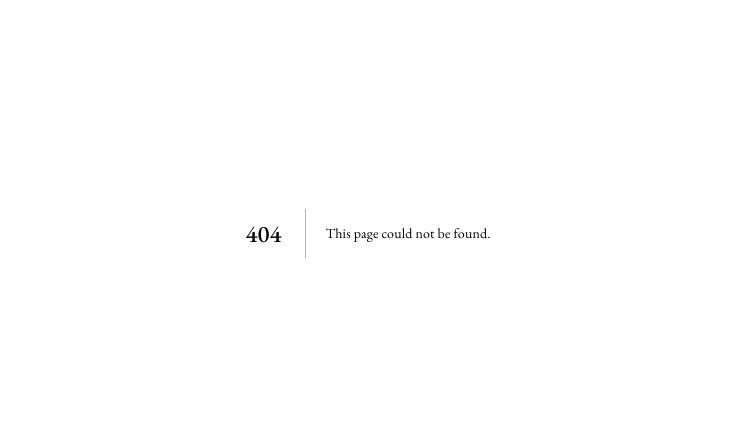
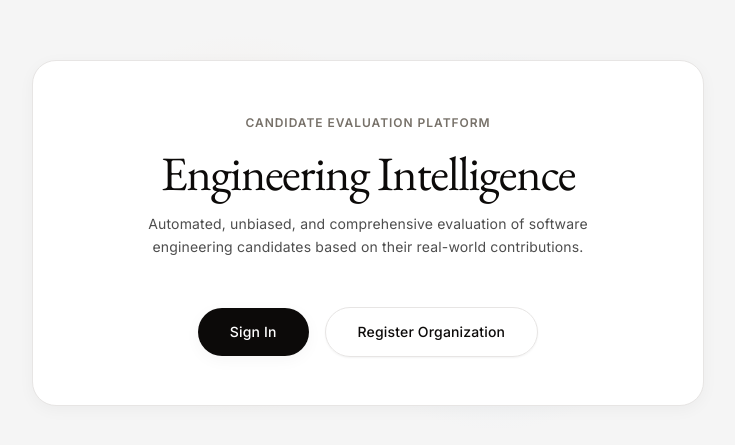
Before and after one commit to VedantSinngh/github-developer, a Next.js app in the folder frontend/: page / in a window 1280 px wide. Before the commit this address had no page. Shown: the part 167-612 px from the top of the page, without its empty margins (272-1007 px from the left). Built offline with nearby package versions, Linux system fonts and the light colour scheme.

Commit message:
feat: add root landing page to resolve 404 on deployment

```diff
--- /dev/null
+++ b/frontend/src/app/page.tsx
@@ -0,0 +1,39 @@
+import Link from "next/link";
+import { Button } from "@/components/ui/button";
+
+export default function Home() {
+  return (
+    <div className="min-h-screen bg-canvas text-ink flex flex-col items-center justify-center p-6 relative overflow-hidden font-sans">
+      {/* Background Orbs */}
+      <div className="absolute top-1/4 left-1/4 w-96 h-96 rounded-full gradient-orb-peach pointer-events-none opacity-50"></div>
+      <div className="absolute bottom-1/4 right-1/4 w-96 h-96 rounded-full gradient-orb-sky pointer-events-none opacity-50"></div>
+
+      <div className="w-full max-w-2xl bg-surface-card border border-hairline rounded-xxl p-12 shadow-soft relative z-10 text-center space-y-8">
+        <div className="space-y-4">
+          <span className="text-[12px] uppercase tracking-[0.96px] font-semibold text-muted">
+            Candidate Evaluation Platform
+          </span>
+          <h1 className="text-5xl font-serif font-light text-ink tracking-tight">
+            Engineering Intelligence
+          </h1>
+          <p className="text-sm text-body max-w-md mx-auto leading-relaxed">
+            Automated, unbiased, and comprehensive evaluation of software engineering candidates based on their real-world contributions.
+          </p>
+        </div>
+
+        <div className="flex flex-col sm:flex-row items-center justify-center gap-4 pt-4">
+          <Link href="/login" className="w-full sm:w-auto">
+            <Button className="w-full sm:w-auto rounded-pill shadow-soft px-8 py-6 text-sm">
+              Sign In
+            </Button>
+          </Link>
+          <Link href="/register" className="w-full sm:w-auto">
+            <Button variant="outline" className="w-full sm:w-auto rounded-pill px-8 py-6 text-sm border-hairline hover:bg-canvas-soft">
+              Register Organization
+            </Button>
+          </Link>
+        </div>
+      </div>
+    </div>
+  );
+}
```
